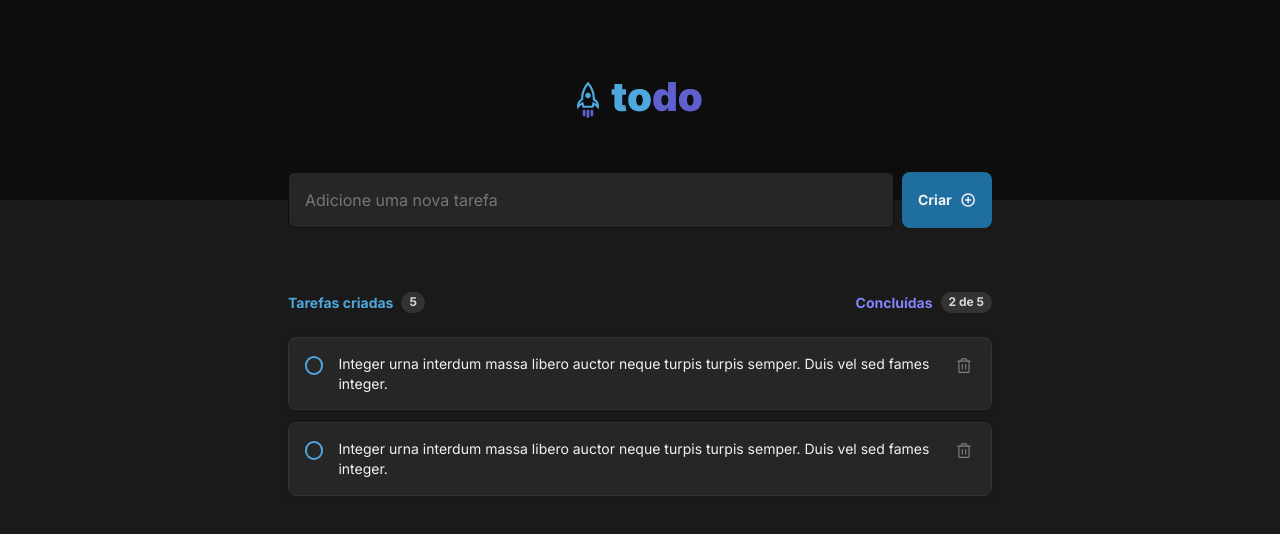
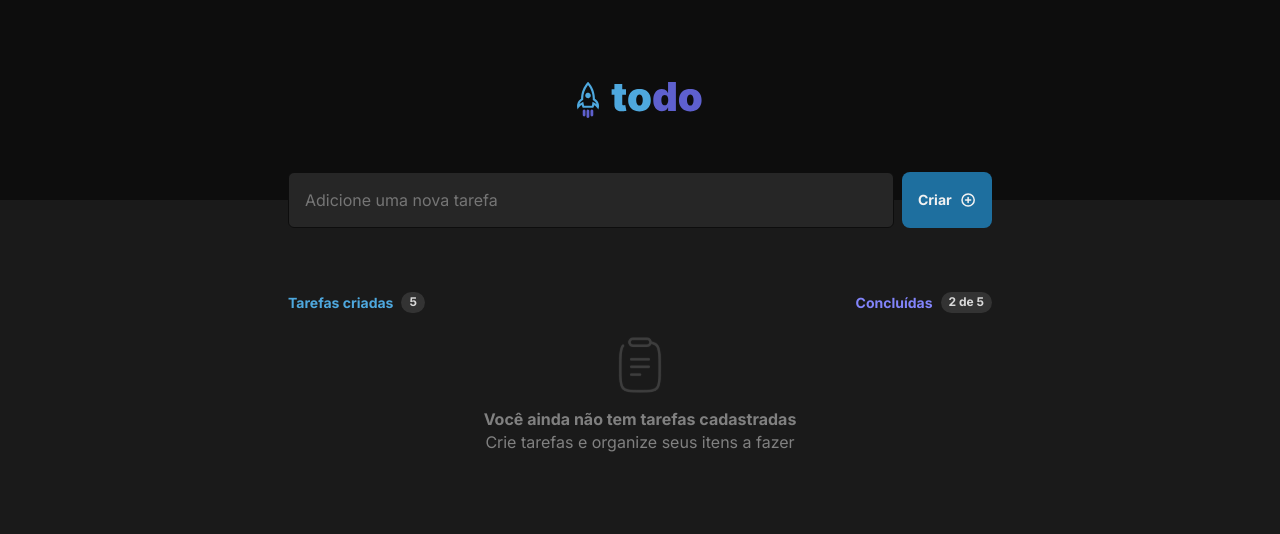
Before and after one commit to bernardodemarco/to-do-list-web-app, a React (Vite) app: page / in a window 1280 px wide. Shown: the top 534 px of the page. Built offline with nearby package versions, Linux system fonts and the light colour scheme.

Commit message:
Finishing app styles and starting to implement the interaction logic

```diff
--- a/src/App.tsx
+++ b/src/App.tsx
@@ -3,14 +3,34 @@ import styles from './styles/App.module.css';
 import { Header } from './components/Header';
 import { ToDoForm } from './components/ToDoForm';
 import { ToDoList } from './components/ToDoList';
+import { useState } from 'react';
+
+export interface ToDo {
+  id: number;
+  text: string;
+  isChecked: boolean;
+}
 
 export function App(): JSX.Element {
+  const [toDos, setToDos] = useState<ToDo[]>([]);
+
+  const onCreateNewToDo = (toDoText: string): void => {
+    setToDos((toDos) => [
+      ...toDos,
+      {
+        id: 0,
+        text: toDoText,
+        isChecked: false,
+      },
+    ]);
+  };
+
   return (
     <>
       <Header />
       <main className={styles.contentWrapper}>
-        <ToDoForm />
-        <ToDoList />
+        <ToDoForm createNewToDo={onCreateNewToDo} />
+        <ToDoList toDos={toDos} />
       </main>
     </>
   );
--- a/src/components/ToDoForm/index.tsx
+++ b/src/components/ToDoForm/index.tsx
@@ -1,11 +1,31 @@
 import styles from './ToDoForm.module.css';
 
+import { ChangeEvent, FormEvent, useState } from 'react';
 import { PlusCircle } from '@phosphor-icons/react';
 
-export function ToDoForm(): JSX.Element {
+interface ToDoFormProps {
+  createNewToDo: (toDoText: string) => void;
+}
+
+export function ToDoForm({ createNewToDo }: ToDoFormProps): JSX.Element {
+  const [newToDoText, setNewToDoText] = useState('');
+
+  const handleNewToDoTextChange = (e: ChangeEvent<HTMLInputElement>): void => {
+    setNewToDoText(e.target.value);
+  };
+
+  const handleCreateNewToDo = (e: FormEvent): void => {
+    e.preventDefault();
+    createNewToDo(newToDoText);
+  };
+
   return (
-    <form className={styles.form}>
-      <input type="text" placeholder="Adicione uma nova tarefa" />
+    <form className={styles.form} onSubmit={handleCreateNewToDo}>
+      <input
+        type="text"
+        placeholder="Adicione uma nova tarefa"
+        onChange={handleNewToDoTextChange}
+      />
       <button>
         Criar <PlusCircle size={20} color="#f2f2f2" weight="bold" />
       </button>
--- a/src/components/ToDoItem/ToDoItem.module.css
+++ b/src/components/ToDoItem/ToDoItem.module.css
@@ -34,11 +34,22 @@
 
   border: 2px solid var(--blue);
   border-radius: 999px;
+
+  transition: border 0.2s ease-in-out, background-color 0.2s ease-in-out;
 }
 
 .checkBox.checked {
   border: none;
   background-color: var(--purple-dark);
+}
+
+.toDo p {
+  transition: color 0.175s ease-in-out, text-decoration 0.175s ease-in-out;
+}
+
+.hasLineThrough {
+  color: var(--gray-300);
+  text-decoration: line-through;
 }
 
 .trashIcon {
--- a/src/components/ToDoItem/index.tsx
+++ b/src/components/ToDoItem/index.tsx
@@ -2,31 +2,27 @@ import styles from './ToDoItem.module.css';
 import check from './../../assets/check.svg';
 
 import { Trash } from '@phosphor-icons/react';
-import { useState } from 'react';
+// import { useState } from 'react';
+import { ToDo } from '../../App';
 
-export function ToDoItem(): JSX.Element {
-  const [isToDoChecked, setIsToDoChecked] = useState(false);
+export function ToDoItem({ text, isChecked, id }: ToDo): JSX.Element {
+  // const [isToDoChecked, setIsToDoChecked] = useState(false);
 
-  const handleCheckBoxClick = (): void => {
-    setIsToDoChecked((isChecked) => !isChecked);
-  };
+  // const handleCheckBoxClick = (): void => {
+  //   setIsToDoChecked((isChecked) => !isChecked);
+  // };
 
   return (
     <article className={styles.toDo}>
       <button
-        onClick={handleCheckBoxClick}
+        // onClick={handleCheckBoxClick}
         className={
-          isToDoChecked
-            ? `${styles.checkBox} ${styles.checked}`
-            : styles.checkBox
+          isChecked ? `${styles.checkBox} ${styles.checked}` : styles.checkBox
         }
       >
-        {isToDoChecked && <img src={check} />}
+        {isChecked && <img src={check} />}
       </button>
-      <p>
-        Integer urna interdum massa libero auctor neque turpis turpis semper.
-        Duis vel sed fames integer.
-      </p>
+      <p className={isChecked ? styles.hasLineThrough : ''}>{text}</p>
       <div className={styles.trashIcon}>
         <Trash color="#808080" />
       </div>
--- a/src/components/ToDoList/ToDoList.module.css
+++ b/src/components/ToDoList/ToDoList.module.css
@@ -43,3 +43,27 @@
 .toDosWrapper {
   margin-top: 1.5rem;
 }
+
+.toDosWrapperWithBorder {
+  border-top: 1px solid var(--gray-400);
+  padding: 4rem 1.5rem;
+}
+
+.toDoNotFound {
+  display: flex;
+  flex-direction: column;
+  align-items: center;
+}
+
+.toDoNotFound img {
+  margin-bottom: 1rem;
+}
+
+.toDoNotFound p {
+  font-size: var(--large-font);
+  margin-bottom: 0.2rem;
+}
+
+.toDoNotFound p:nth-of-type(1) {
+  font-weight: bold;
+}
--- a/src/components/ToDoList/index.tsx
+++ b/src/components/ToDoList/index.tsx
@@ -1,8 +1,15 @@
 import styles from './ToDoList.module.css';
+import toDoNotFound from './../../assets/to-do-not-found.svg';
 
 import { ToDoItem } from '../ToDoItem';
+import { ToDo } from '../../App';
 
-export function ToDoList(): JSX.Element {
+interface ToDoListProps {
+  toDos: ToDo[];
+}
+
+export function ToDoList({ toDos }: ToDoListProps): JSX.Element {
+  console.log(toDos);
   return (
     <div>
       <header className={styles.header}>
@@ -15,9 +22,25 @@ export function ToDoList(): JSX.Element {
           <span className={styles.number}>2 de 5</span>
         </div>
       </header>
-      <div className={styles.toDosWrapper}>
-        <ToDoItem />
-        <ToDoItem />
+      <div className={`${styles.toDosWrapper}`}>
+        {toDos.length === 0 ? (
+          <div className={styles.toDoNotFound}>
+            <img src={toDoNotFound} alt="To-do was not found" />
+            <p>Você ainda não tem tarefas cadastradas</p>
+            <p>Crie tarefas e organize seus itens a fazer</p>
+          </div>
+        ) : (
+          <>
+            {toDos.map((toDo) => (
+              <ToDoItem
+                text={toDo.text}
+                isChecked={toDo.isChecked}
+                id={toDo.id}
+                key={toDo.id}
+              />
+            ))}
+          </>
+        )}
       </div>
     </div>
   );
```
Also changed, not shown: src/assets/to-do-not-found.svg (added).
